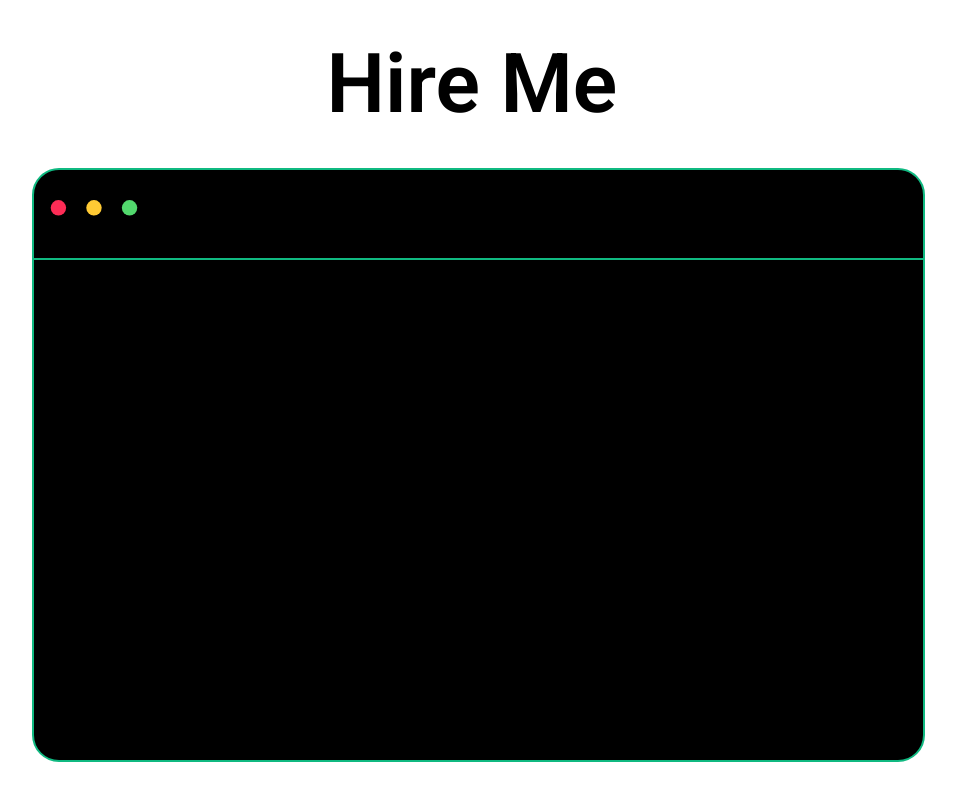
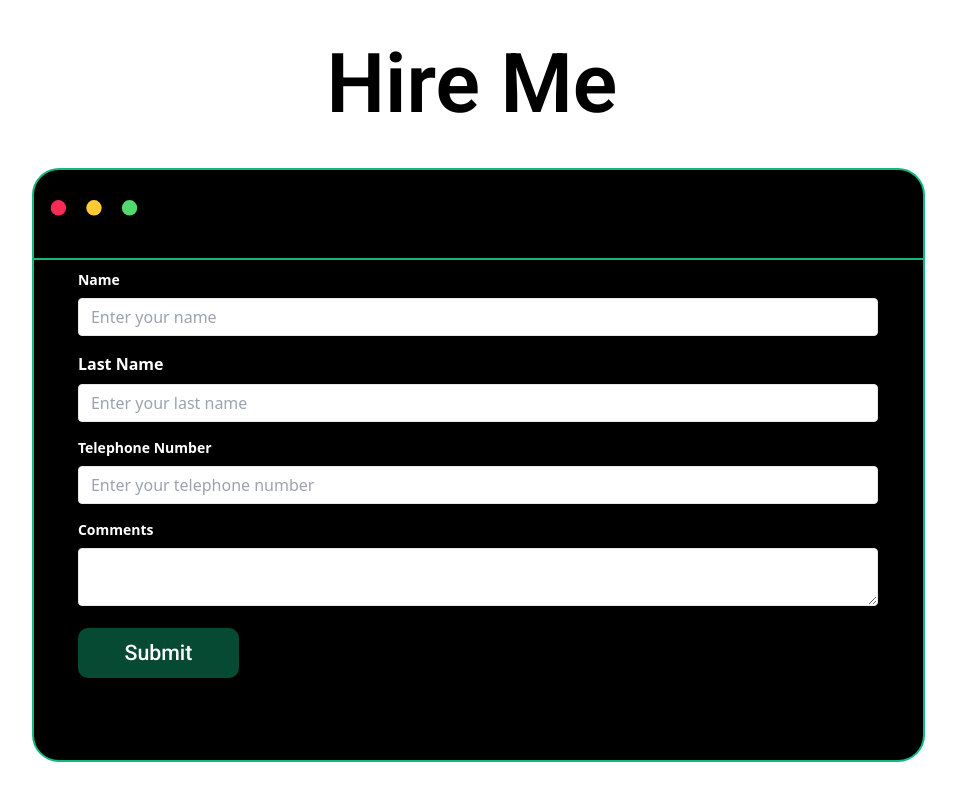
Before and after one commit to Mukhammad-amin-ai/Portfolio_Web, a Nuxt app: page / in a window 1280 px wide. Shown: the part 3638-4438 px from the top of the page, without its empty margins (162-1118 px from the left). Built offline with nearby package versions, Linux system fonts and the light colour scheme.

Commit message:
completed all hire me section

```diff
--- a/components/HireMe.vue
+++ b/components/HireMe.vue
@@ -11,8 +11,48 @@
                         </svg>
                     </div>
                 </div>
-
-
+                <div class="w-[90%] h-[80%] ml-[5%] mt-[10px] ">
+                    <form class="w-[100%] h-[100%]">
+                        <div class="mb-4">
+                            <label class="block text-[#fff] text-sm font-bold mb-2" for="name">
+                                Name
+                            </label>
+                            <input
+                                class="shadow appearance-none border rounded w-full py-2 px-3 leading-tight focus:outline-none focus:shadow-outline"
+                                id="name" type="text" placeholder="Enter your name" />
+                        </div>
+                        <div class="mb-4">
+                            <label class="block text-[#fff] vtext-sm font-bold mb-2" for="lastname">
+                                Last Name
+                            </label>
+                            <input
+                                class="shadow appearance-none border rounded w-full py-2 px-3 text-gray-700 leading-tight focus:outline-none focus:shadow-outline"
+                                id="lastname" type="text" placeholder="Enter your last name" />
+                        </div>
+                        <div class="mb-4">
+                            <label class="block text-[#fff] text-sm font-bold mb-2" for="telephone">
+                                Telephone Number
+                            </label>
+                            <input
+                                class="shadow appearance-none border rounded w-full py-2 px-3 text-gray-700 leading-tight focus:outline-none focus:shadow-outline"
+                                id="telephone" type="text" placeholder="Enter your telephone number" />
+                        </div>
+                        <div class="mb-4">
+                            <label class="block text-[#fff] text-sm font-bold mb-2" for="textarea">
+                                Comments
+                            </label>
+                            <textarea
+                                class="shadow appearance-none border rounded w-full py-2 px-3 text-gray-700 leading-tight focus:outline-none focus:shadow-outline"
+                                id="textarea" placeholder="Enter your comments">
+                            </textarea>
+                        </div>
+                        <button class="w-[161px] h-[49.89px] rounded-[10px] bg-emerald-500 bg-opacity-40">
+                            <span class="text-center text-white text-[21.35px] font-medium font-['Roboto'] leading-snug">
+                                Submit
+                            </span>
+                        </button>
+                    </form>
+                </div>
             </div>
         </div>
     </div>
```
